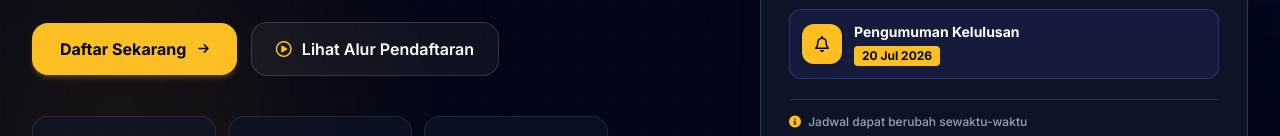
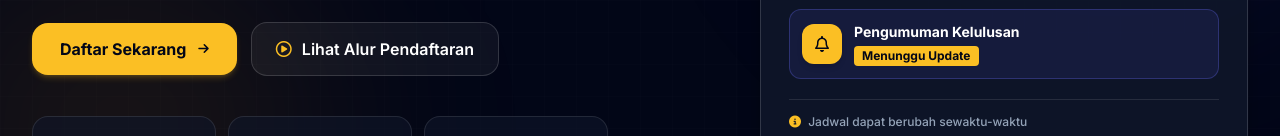
Before and after one commit to smkpkfajar-star/spmb-smk-v2, a plain HTML site: page index.html in a window 1280 px wide. Shown: the part 448-584 px from the top of the page. Drawn offline with nearby package versions, Linux system fonts and the light colour scheme.

Commit message:
update bagian form

```diff
--- a/index.html
+++ b/index.html
@@ -376,7 +376,7 @@
                     <p
                       class="mt-1 text-[11px] sm:text-xs font-bold text-slate-950 bg-spark-400 px-2 py-0.5 rounded inline-block"
                     >
-                      20 Jul 2026
+                      Menunggu Update
                     </p>
                   </div>
                 </li>
```
